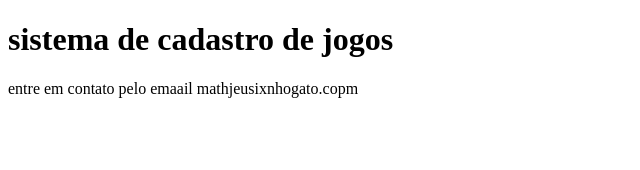
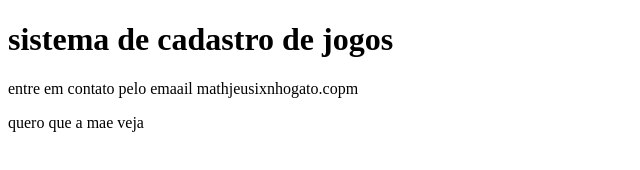
Before and after one commit to matheusmatos2/aulas-git, a plain HTML site: page index.html in a window 1280 px wide. Shown: the whole page, without its empty margins (0-640 px from the left). Drawn offline with Linux system fonts and the light colour scheme.

Commit message:
teste para a mae ver

```diff
--- a/index.html
+++ b/index.html
@@ -9,5 +9,6 @@
     <h1>sistema de cadastro de jogos</h1>
     <script src="app.js"></script>
     <p>entre em contato pelo emaail mathjeusixnhogato.copm</p>
+    <p>quero que a mae veja</p>
 </body>
 </html>
```
